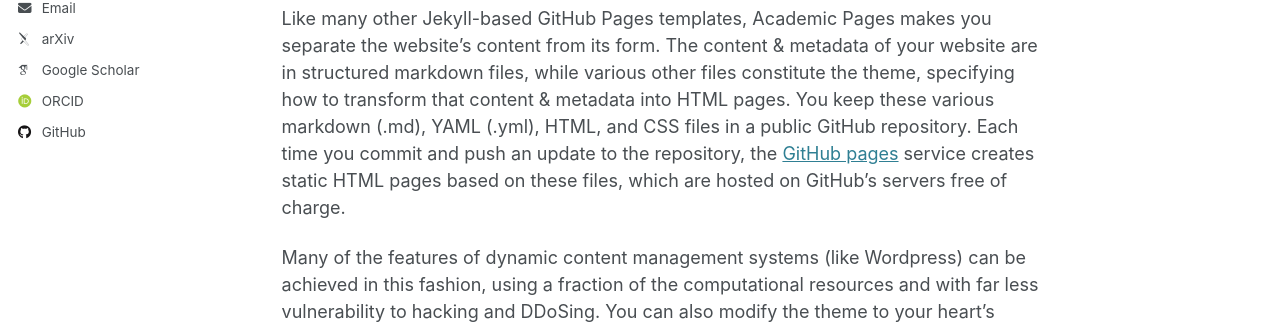
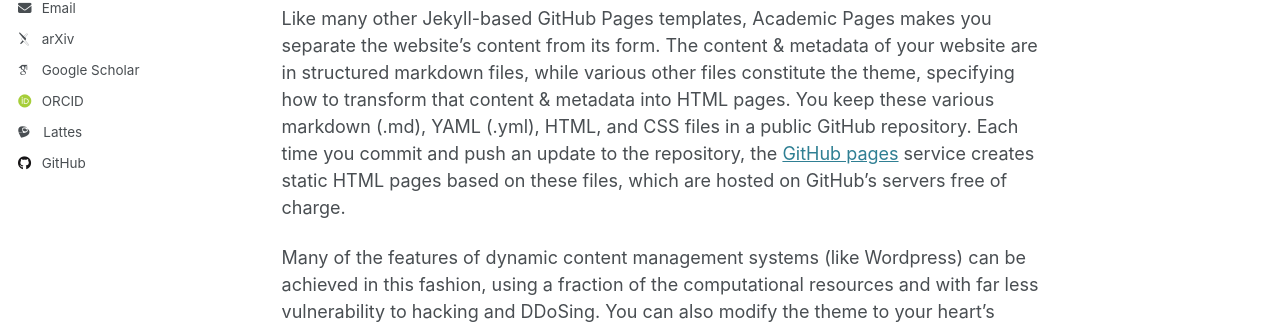
Before and after one commit to Jaegg3rNat/Jaegg3rNat.github.io, a Jekyll site: the page built from _pages/about.md, in a window 1280 px wide. Shown: the part 486-810 px from the top of the page. Built offline with Jekyll 4.4.1, drawn with Linux system fonts in a browser that asks for light colours; some web fonts are replaced.

Commit message:
Update author-profile.html

```diff
--- a/_includes/author-profile.html
+++ b/_includes/author-profile.html
@@ -61,6 +61,9 @@
       {% endif %}
       {% if author.scopus %}
         <li><a href="{{ author.scopus }}"><i class="ai ai-scopus icon-pad-right"></i>Scopus</a></li>
+      {% endif %}
+      {% if author.lattes %}
+        <li><a href="{{ author.lattes }}"><i class="ai ai-lattes icon-pad-right"></i>Lattes</a></li>
       {% endif %}
 
       <!-- Font Awesome icons / Repositories and software development -->
```
